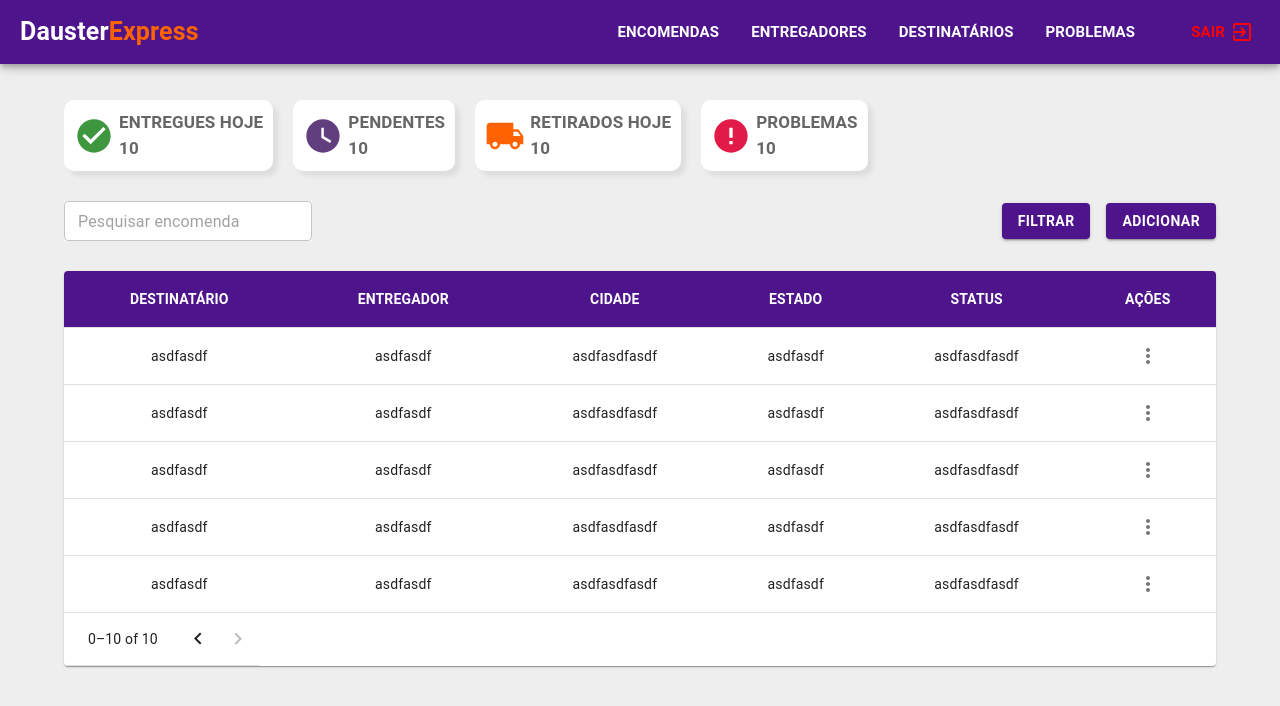
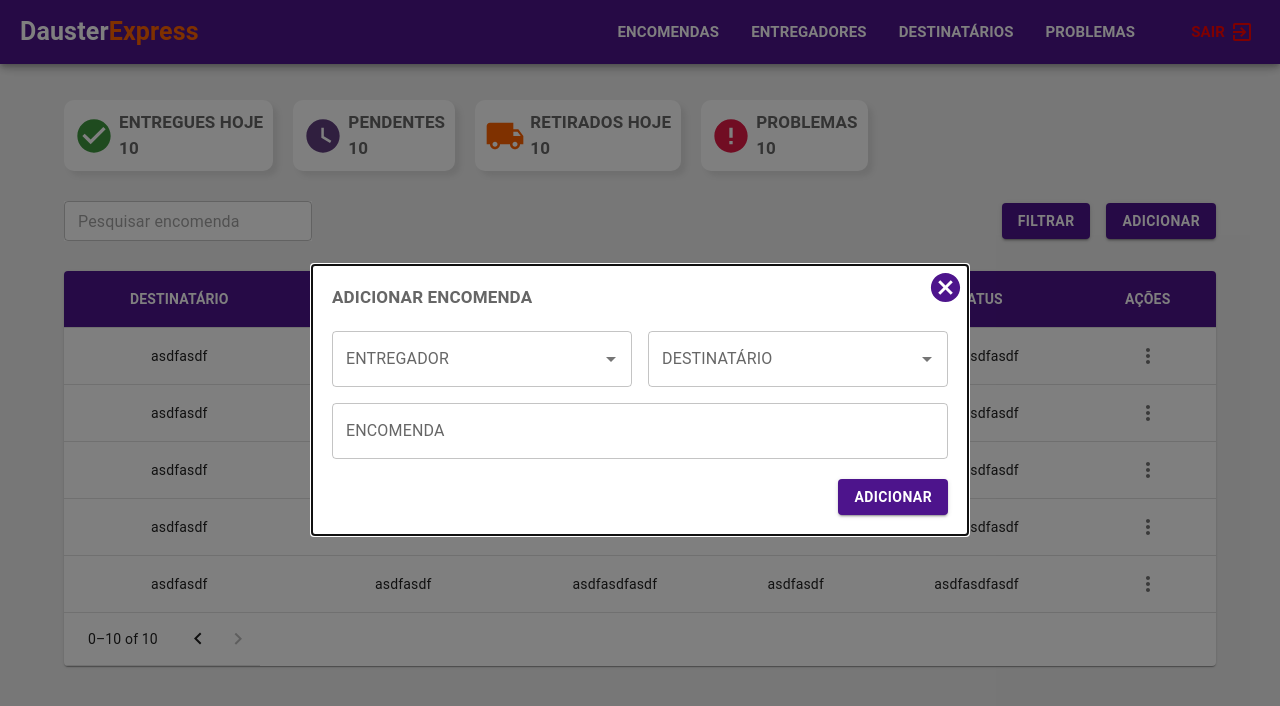
Before and after one commit to DausterBarbosa/DausterExpress-Web, a React (Create React App) app: page / in a window 1280 px wide. Shown: the top 706 px of the page. Built offline with nearby package versions, Linux system fonts and the light colour scheme.

Commit message:
modal do orderpage feito

```diff
--- a/src/App.tsx
+++ b/src/App.tsx
@@ -1,16 +1,9 @@
 import React from 'react';
-
-import ApplicationAppBar from './components/ApplicationAppBar';
 
 import OrdersPage from './pages/OrdersPage';
 
 function App() {
-  return (
-    <>
-      <ApplicationAppBar/>
-      <OrdersPage/>
-    </>
-  );
+  return <OrdersPage/>;
 }
 
 export default App;
--- a/src/components/ApplicationAppBar/index.tsx
+++ b/src/components/ApplicationAppBar/index.tsx
@@ -7,7 +7,7 @@ import ExitToAppIcon from '@mui/icons-material/ExitToApp';
 
 export default function ApplicationAppBar(){
     return (
-        <AppBar elevation={5} sx={{backgroundColor:'#4d148c', padding:'0 10px 0 20px', alignItems:'center', flexDirection:'row', justifyContent:'space-between'}}>
+        <AppBar position='fixed' elevation={5} sx={{backgroundColor:'#4d148c', padding:'0 10px 0 20px', alignItems:'center', flexDirection:'row', justifyContent:'space-between'}}>
             <Typography>
                 <Box component="span" sx={{color: '#FFF', fontWeight: 'bold', fontSize: '25px'}}>
                     Dauster
--- /dev/null
+++ b/src/components/GlobalLayout/index.tsx
@@ -0,0 +1,27 @@
+import { ReactNode } from 'react';
+
+import ApplicationAppBar from '../ApplicationAppBar';
+
+import { styled } from '@mui/system';
+
+const GlobalLayoutContainer = styled('div')({
+    display: 'flex',
+    alignItems: 'center',
+    justifyContent: 'center',
+    padding: '10px 0 20px'
+});
+
+interface LayoutProps {
+    children: ReactNode;
+}
+
+const GlobalLayout:React.FC<LayoutProps> = ({children}) => {
+    return (
+        <GlobalLayoutContainer>
+            <ApplicationAppBar/>
+            {children}
+        </GlobalLayoutContainer>
+    );
+}
+
+export default GlobalLayout;
--- /dev/null
+++ b/src/components/OrdersPageModal/index.tsx
@@ -0,0 +1,79 @@
+import CancelIcon from '@mui/icons-material/Cancel';
+
+import Modal from '@mui/material/Modal';
+import Autocomplete from '@mui/material/Autocomplete';
+import TextField from '@mui/material/TextField';
+import Stack from '@mui/material/Stack';
+import Button from '@mui/material/Button';
+import Typography from '@mui/material/Typography';
+import Box from '@mui/material/Box';
+import IconButton from '@mui/material/IconButton';
+
+import { styled } from '@mui/system';
+
+const OrdersPageModalContainer = styled('div')({
+    backgroundColor: '#FFF',
+    padding: '20px',
+    position: 'relative',
+});
+
+export default function OrdersPageModal(){
+    return (
+        <Modal open={true} onClose={() => {}} sx={{display: 'flex', alignItems: 'center', justifyContent: 'center'}}>
+            <OrdersPageModalContainer>
+                <Typography sx={{fontWeight: 'bold', color: '#666', fontSize: '17px'}}>ADICIONAR ENCOMENDA</Typography>
+                <Stack spacing={2} margin={'20px 0'}>
+                    <Stack spacing={2} direction="row">
+                        <Autocomplete  sx={{
+                            width: '300px',
+                            '& .MuiOutlinedInput-root': {
+                                '&.Mui-focused fieldset': {
+                                    borderColor: '#4d148c !important',
+                                },
+                            },
+                            '& .MuiInputLabel-shrink': {
+                                color: '#4d148c !important',
+                            },
+                            '& .MuiOutlinedInput-root.Mui-focused .MuiInputLabel-root': {
+                                color: '#4d148c !important',
+                            },
+                        }} options={[]} renderInput={(params) => <TextField {...params} label="ENTREGADOR" />}/>
+                        <Autocomplete sx={{
+                            width: '300px',
+                            '& .MuiOutlinedInput-root': {
+                                '&.Mui-focused fieldset': {
+                                    borderColor: '#4d148c !important',
+                                },
+                            },
+                            '& .MuiInputLabel-shrink': {
+                                color: '#4d148c !important',
+                            },
+                            '& .MuiOutlinedInput-root.Mui-focused .MuiInputLabel-root': {
+                                color: '#4d148c !important',
+                            },
+                        }} options={[]} renderInput={(params) => <TextField {...params} label="DESTINATÁRIO" />}/>
+                    </Stack>
+                    <TextField sx={{
+                            '& .MuiOutlinedInput-root': {
+                                '&.Mui-focused fieldset': {
+                                    borderColor: '#4d148c !important',
+                                },
+                            },
+                            '& .MuiInputLabel-shrink': {
+                                color: '#4d148c !important',
+                            },
+                            '& .MuiOutlinedInput-root.Mui-focused .MuiInputLabel-root': {
+                                color: '#4d148c !important',
+                            },
+                        }} label="ENCOMENDA" variant="outlined" />
+                </Stack>
+                <Box sx={{ display: 'flex', justifyContent: 'flex-end' }}>
+                    <Button variant="contained" sx={{backgroundColor: '#4d148c', fontWeight: 'bold'}}>ADICIONAR</Button>
+                </Box>
+                <IconButton sx={{ padding: 0, margin: 0, color:'#4d148c', position: 'absolute', top: 5, right: 5}}>
+                    <CancelIcon fontSize="large"/>
+                </IconButton>
+            </OrdersPageModalContainer>
+        </Modal>
+    );
+}
--- a/src/pages/OrdersPage/index.tsx
+++ b/src/pages/OrdersPage/index.tsx
@@ -1,3 +1,6 @@
+import GlobalLayout from '../../components/GlobalLayout';
+import OrdersPageModal from '../../components/OrdersPageModal';
+
 import CheckCircleIcon from '@mui/icons-material/CheckCircle';
 import WatchLaterIcon from '@mui/icons-material/WatchLater';
 import LocalShippingIcon from '@mui/icons-material/LocalShipping';
@@ -27,7 +30,7 @@ const OrdersPageContainer = styled('div')({
     width: '90vw',
     display: 'flex',
     flexDirection: 'column',
-    margin: '100px auto 0',
+    marginTop: '90px',
 });
 
 const StatusOrdersPageContainer = styled('div')({
@@ -60,6 +63,8 @@ const OrdersPageToolBarContainer = styled('div')({
 
 export default function OrdersPage(){
     return (
+        <GlobalLayout>
+            <OrdersPageModal/>
             <OrdersPageContainer>
                 <StatusOrdersPageContainer>
                     <StatusContainer>
@@ -191,5 +196,6 @@ export default function OrdersPage(){
                     />
                 </TableContainer>
             </OrdersPageContainer>
+        </GlobalLayout>
     );
 }
```
Lines whose indentation alone changed are shown as unchanged.
